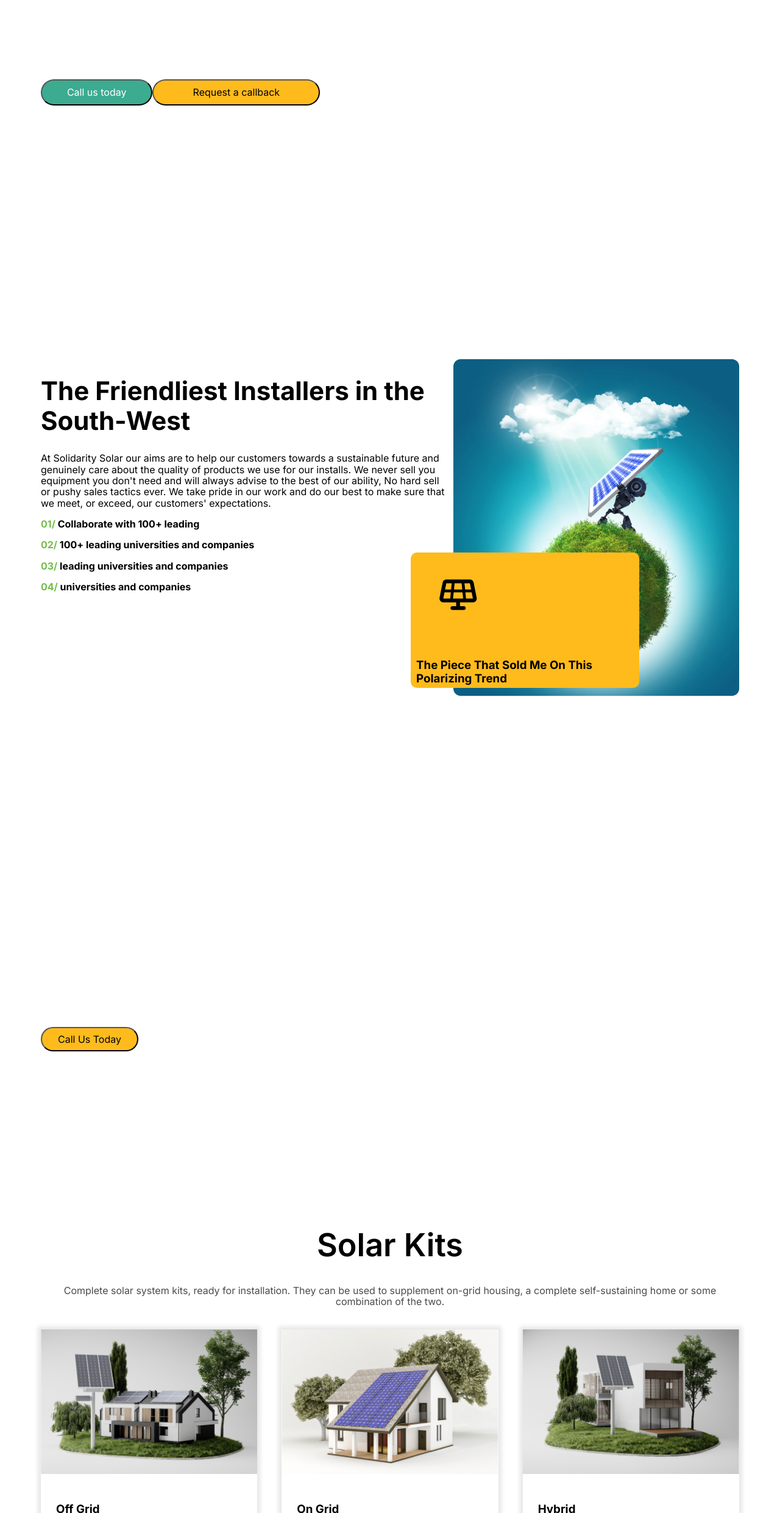
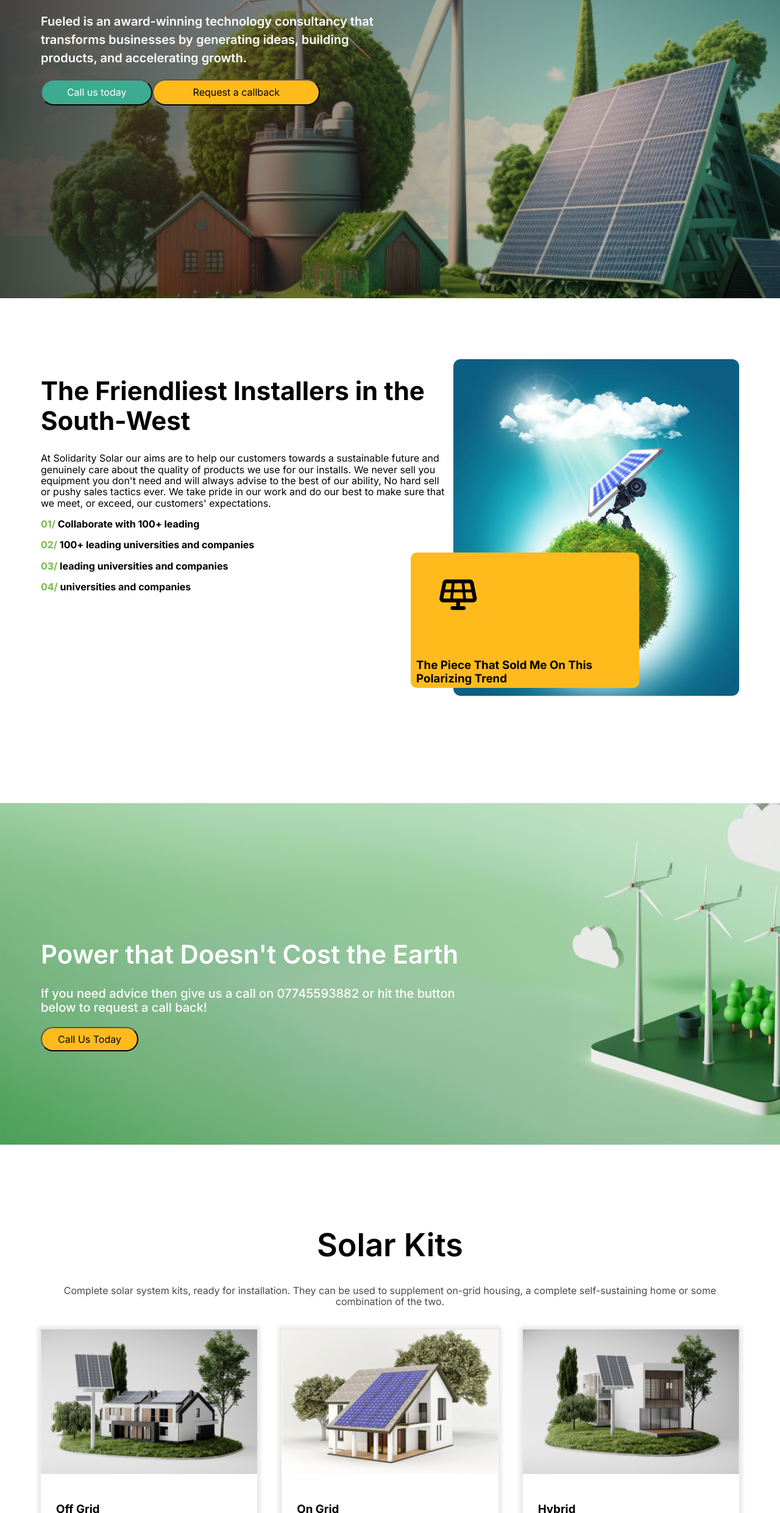
Before and after one commit to Safan125/Task1, a plain HTML site: page index.html in a window 1280 px wide. Shown: the part 319-2800 px from the top of the page at 61% size. Drawn offline with Linux system fonts and the light colour scheme.

Commit message:
BCKGRND EDIT

```diff
--- a/css/main.css
+++ b/css/main.css
@@ -193,7 +193,7 @@
   /**Header end**/
   /**Landing Begins**/
   .Landing{
-    background-image: url("images/Landing.png");
+    background-image: url("../images/Landing.png");
     background-size: cover;
     height: calc(100vh - 72px);
     width: 100%;
@@ -370,7 +370,7 @@ display: none;
   /**Section 1 ends**/
   /**Section 2 begins**/
   .section2{
-    background-image: url("images/sec2.png");
+    background-image: url("../images/sec2.png");
     background-size: cover;
     height: 70vh;
   }
@@ -475,7 +475,7 @@ display: none;
 /**Section 3 ends**/
 /**Section 4 starts**/
 .section4{
-  background-image: url("images/sec4.png");
+  background-image: url("../images/sec4.png");
   background-size: cover;
   position: relative;
   height: 60vh;
```
